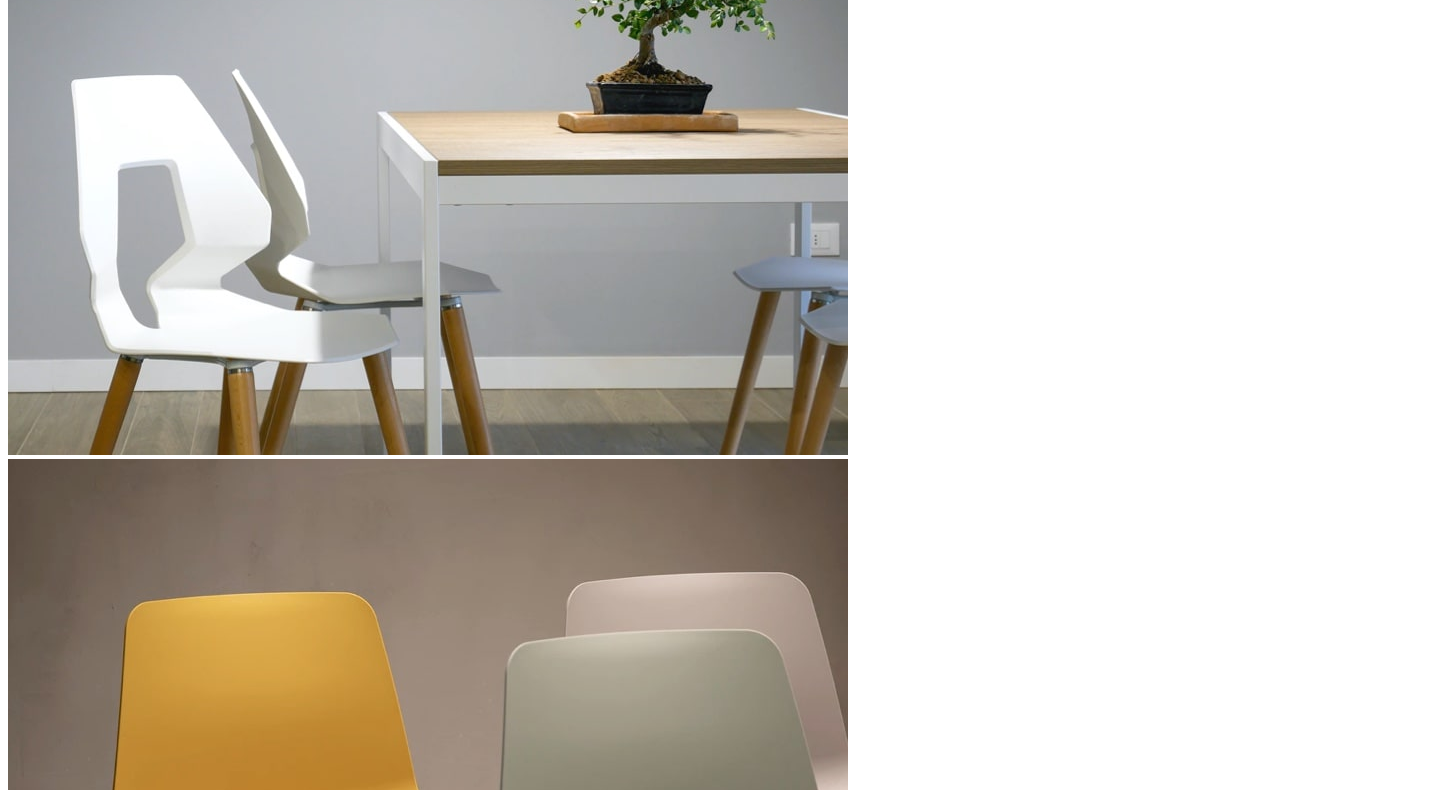
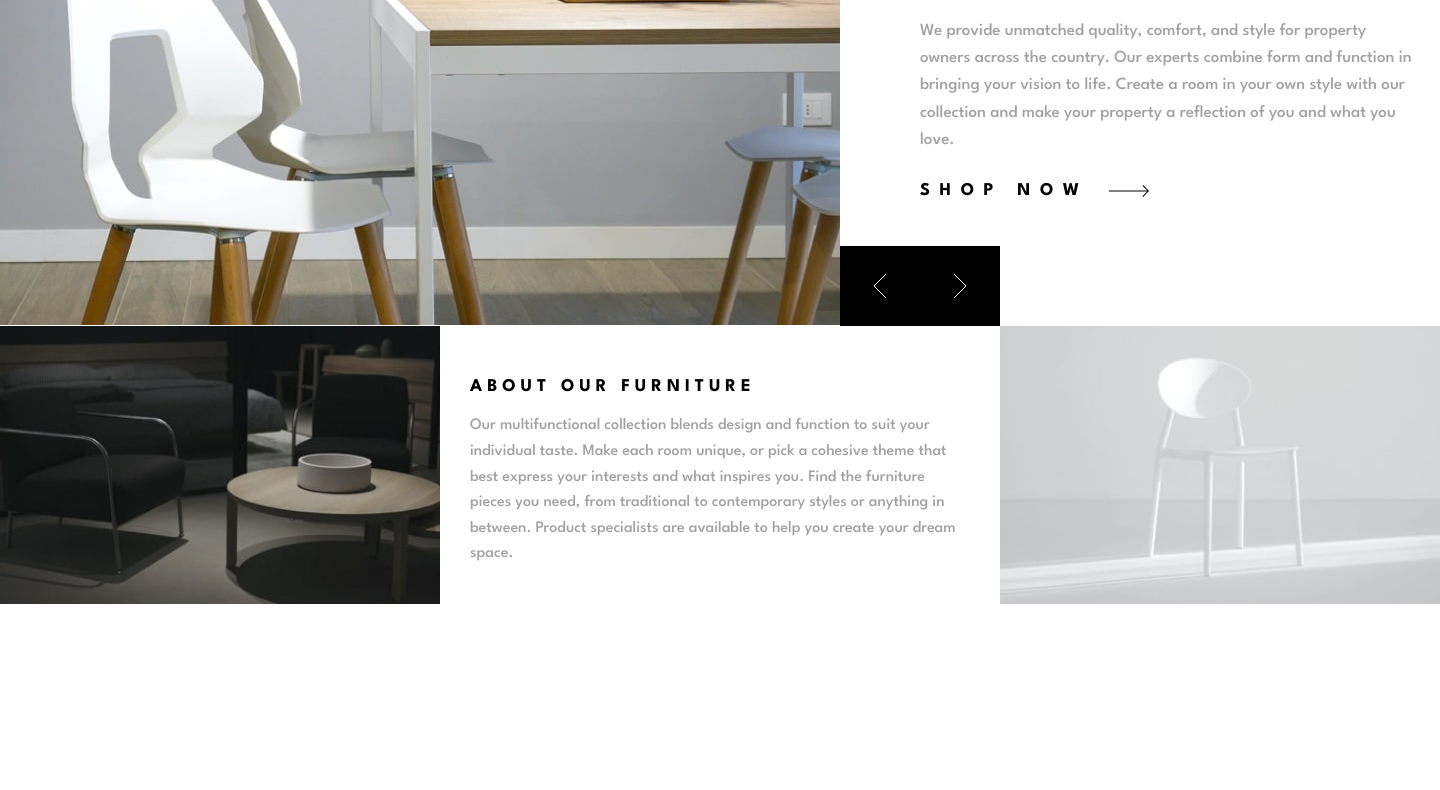
Before and after one commit to Storozheva-dev/Room-homepage, a plain HTML site: page index.html in a window 1280 px wide. Shown: the part 209-999 px from the top of the page, 1440 px wide, since content can reach past the window. After the commit the page ends 813 px from the top, so only its background shows below. Drawn offline with Linux system fonts and the light colour scheme; the site is published under a folder, as on GitHub Pages, so addresses that start at the root find nothing.

Commit message:
check-the-styles

```diff
--- a/index.html
+++ b/index.html
@@ -8,7 +8,7 @@
       href="https://fonts.googleapis.com/css2?family=League+Spartan:wght@500;600;700&display=swap"
       rel="stylesheet"
     />
-    <link rel="stylesheet" href="/styles/style.css" />
+    <link rel="stylesheet" href="styles/style.css" />
   </head>
   <body>
     <div class="scale-wrapper">
@@ -110,6 +110,6 @@
       </div>
     </div>
 
-    <script src="./main.js"></script>
+    <script src="main.js"></script>
   </body>
 </html>
```
